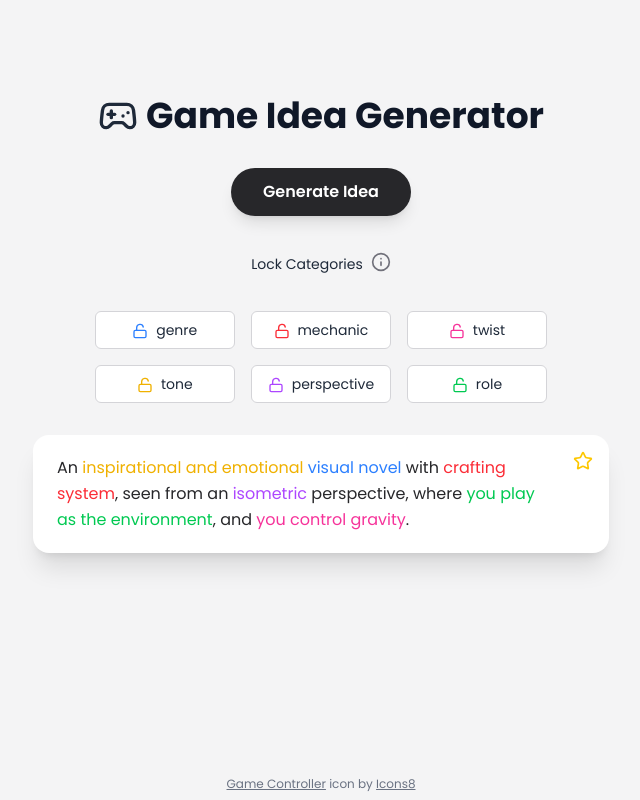
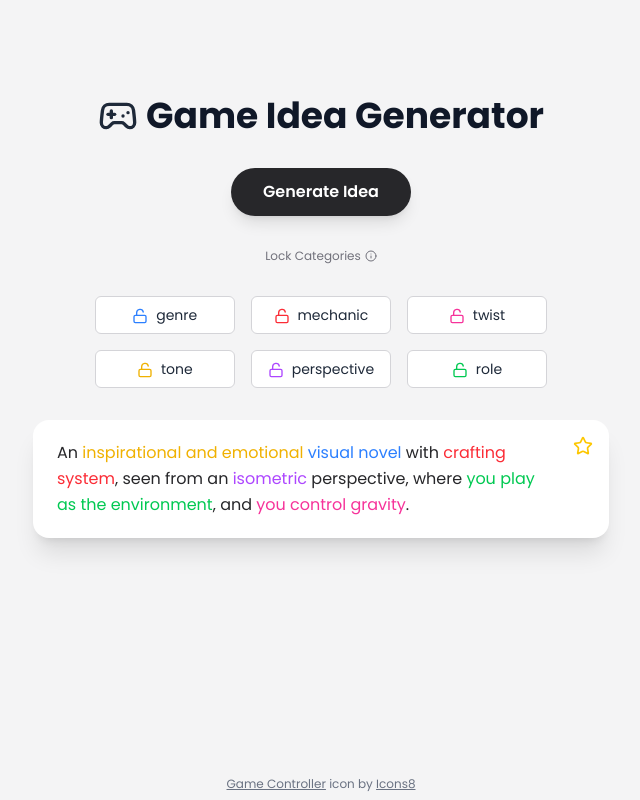
Before and after one commit to NElhamy/game-idea-generator, a React (Vite) app: page / in a window 1280 px wide. Shown: the whole page, without its empty margins (319-959 px from the left). Built offline with nearby package versions, Linux system fonts and the light colour scheme.

Commit message:
Tooltip repositioning

```diff
--- a/src/App.tsx
+++ b/src/App.tsx
@@ -151,10 +151,7 @@ export default function App() {
           Generate Idea
         </motion.button>
 
-        <div className="flex items-center gap-2">
-          <p className="text-sm text-gray-800 dark:text-zinc-400">
-            Lock Categories
-          </p>
+        <div className="flex items-center">
           <TooltipInfo />
         </div>
 
--- a/src/components/TooltipInfo.tsx
+++ b/src/components/TooltipInfo.tsx
@@ -22,21 +22,20 @@ export default function TooltipInfo() {
   return (
     <div
       ref={containerRef}
-      className="relative inline-block"
+      className="relative inline-flex items-center gap-1 text-sm text-zinc-500 dark:text-zinc-400 hover:text-zinc-700 dark:hover:text-white transition"
       onMouseEnter={() => setShowTooltip(true)}
       onMouseLeave={() => setShowTooltip(false)}
+      onClick={() => setShowTooltip((prev) => !prev)}
     >
-      <button
-        onClick={() => setShowTooltip((prev) => !prev)}
-        className="mt-1 text-zinc-500 dark:text-zinc-400 hover:text-zinc-700 dark:hover:text-white focus:outline-none"
-        aria-label="Info about locking categories"
-      >
-        <Info size={20} />
-      </button>
+      <span className="cursor-pointer text-xs">Lock Categories</span>
+      <Info size={12} className="cursor-pointer" />
 
-      {/* Tooltip container */}
+      {/* Tooltip */}
       <div
-        className={`absolute -left-24 sm:left-6 sm:top-1 z-10 text-white dark:text-black text-sm sm:text-xs px-3 py-2 rounded shadow w-40 transition-all duration-200
+        className={`absolute z-10 text-white dark:text-black text-xs px-3 py-2 rounded shadow transition-all duration-200
+          max-w-[70vw] w-max text-center
+          sm:left-14 sm:top-3
+          left-1/2 top-full mt-2 -translate-x-1/2
           ${
             showTooltip
               ? "opacity-100 translate-y-0 bg-zinc-800 dark:bg-zinc-200"
```
Lines whose indentation alone changed are shown as unchanged.
